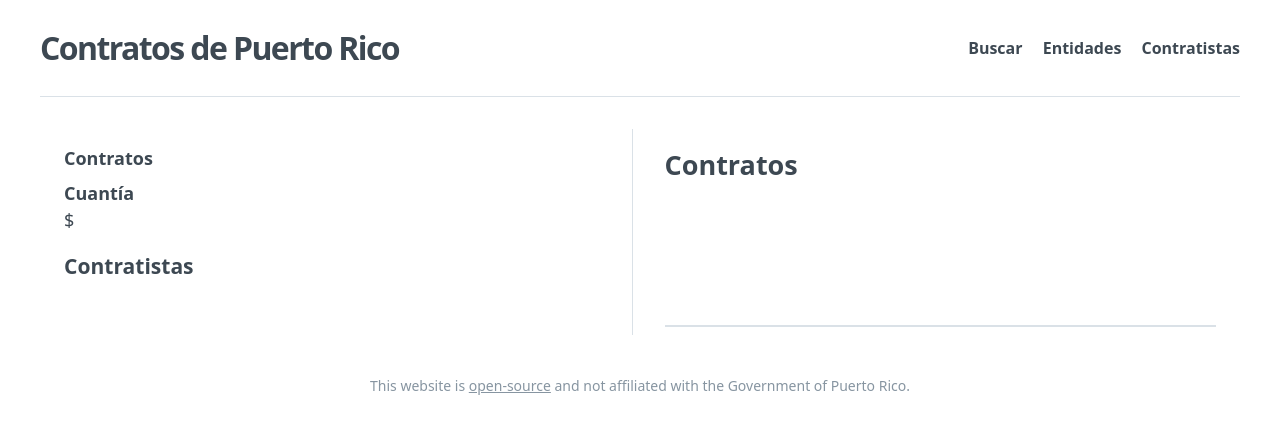
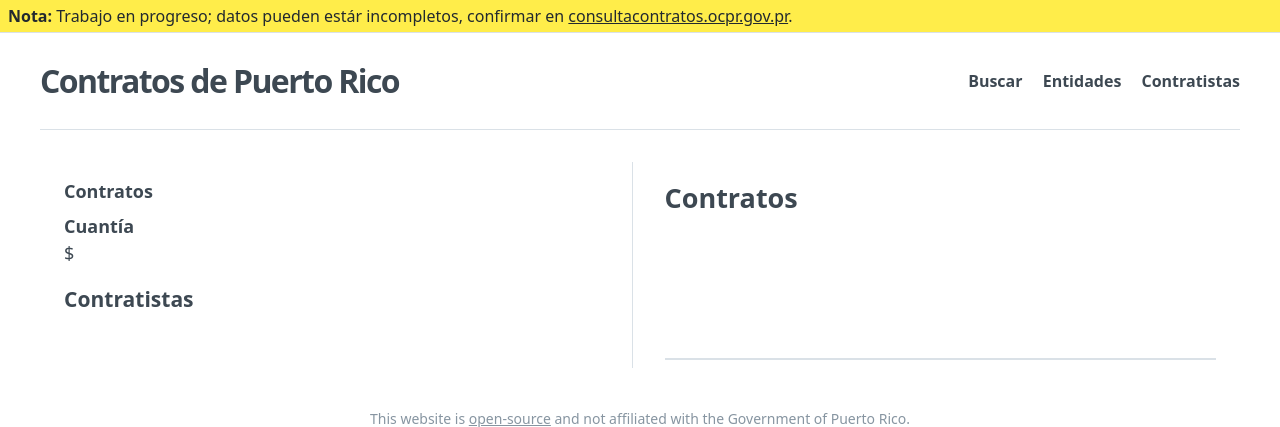
Before and after one commit to Code4PuertoRico/contratospr-api, a Django app: template contratospr/contracts/templates/contracts/entity.html in a window 1280 px wide. Shown: the top 427 px of the page. Run offline with Django 3.2, Linux system fonts and the light colour scheme; the template is opened without the code that fills it, so the values that code supplies are empty; some libraries are stand-ins or nearby versions.

Commit message:
Add under construction note

```diff
--- a/templates/base.html
+++ b/templates/base.html
@@ -12,6 +12,9 @@
   {% block extra_head %}{% endblock %}
 </head>
 <body class="font-sans font-normal text-black leading-normal">
+  <div class="p-1 px-2 border-b bg-yellow">
+    <span class="font-bold">Nota: </span>Trabajo en progreso; datos pueden estár incompletos, confirmar en <a class="text-black" href="https://consultacontratos.ocpr.gov.pr/">consultacontratos.ocpr.gov.pr</a>.
+  </div>
   <div class="container mx-auto px-2 py-4 sm:p-0">
     {% include "common/header.html" %}
     {% block content %}{% endblock content %}
```
